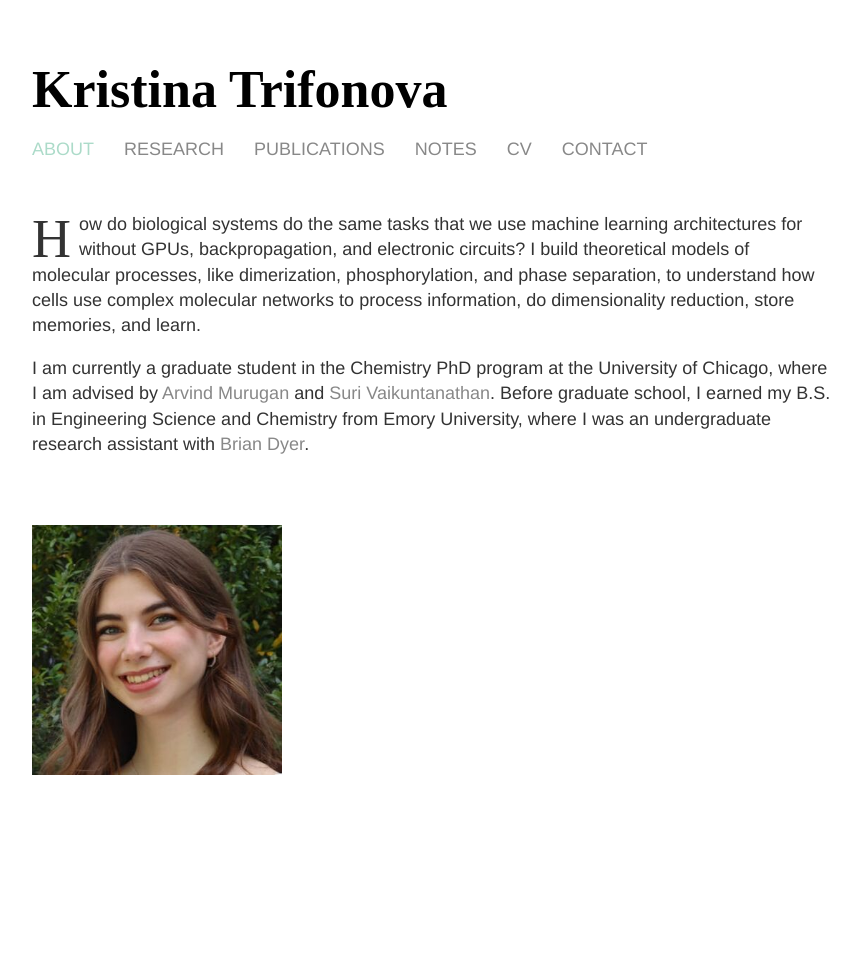
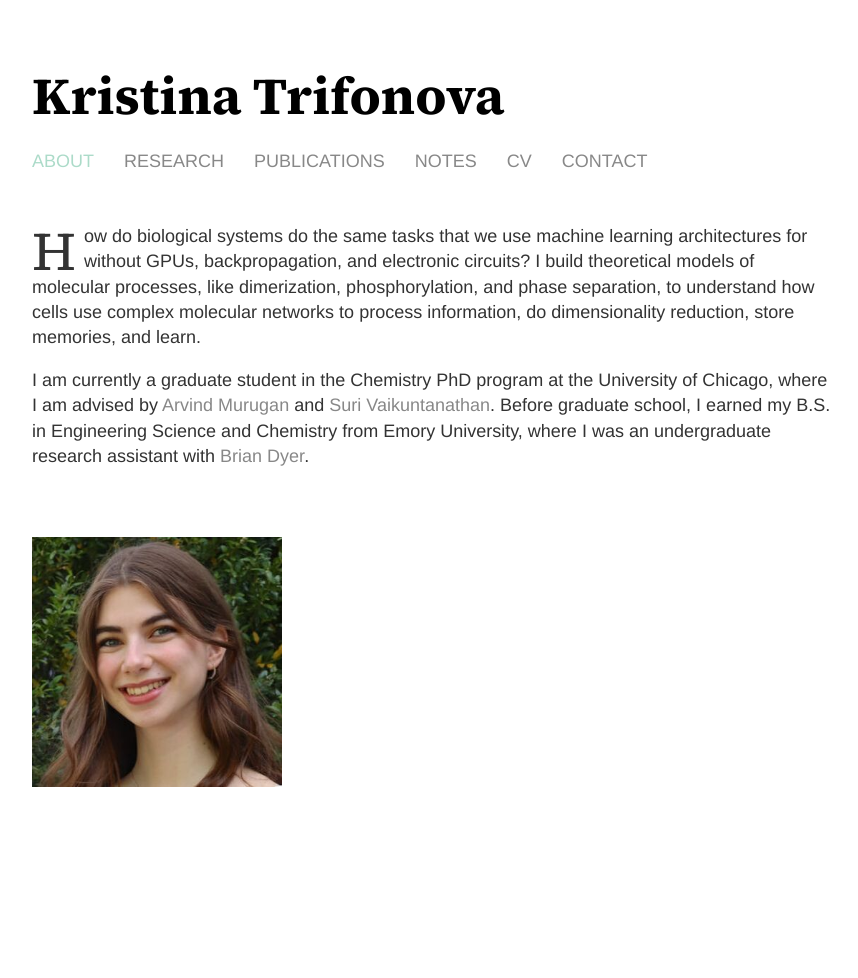
Before and after one commit to k-trifonova/k-trifonova.github.io, a Jekyll site: the page built from index.html, in a window 1280 px wide. Shown: the whole page, without its empty margins (208-1066 px from the left). Built offline with Jekyll 4.4.1, drawn with Linux system fonts in a browser that asks for light colours.

Commit message:
Change times new roman to source serif

```diff
--- a/css/main.css
+++ b/css/main.css
@@ -1,3 +1,5 @@
+@import url('https://fonts.googleapis.com/css2?family=Source+Serif+4:ital,wght@0,400;0,700;1,400&display=swap');
+
 html, body, a, p, h1, h2, h3, h4, h5, h6, ul, li, span, div {
   cursor: url("../img/DNA_cursor_black_diagonal.png") 0 0, auto !important;
 }
@@ -16,17 +18,17 @@ a { font-size: inherit; line-height: inherit; font-family: inherit; text-decorat
 a:hover, #about.active, #research.active, #publications.active, #contact.active, #notes.active { text-decoration: none; color: #acdbc9; }
 a { cursor: url("../img/DNA_cursor_black_diagonal.png") 0 0, auto !important; }
 
-h1 { font-size: 52px; font-family:'Albra', 'Tiempos', 'Times New Roman', 'Serif'; margin-bottom: 18px; overflow: visible !important; }
-h2 { font-size: 20px; line-height: 1em; font-weight: bold; font-family:'Albra', 'Tiempos', 'Times New Roman', 'Serif'; color: #333; margin-bottom: 6px; margin-top: 0px; overflow: visible !important; }
+h1 { font-size: 52px; font-family: 'Source Serif 4', 'Serif'; margin-bottom: 18px; overflow: visible !important; }
+h2 { font-size: 20px; line-height: 1em; font-weight: bold; font-family: 'Source Serif 4', 'Serif'; color: #333; margin-bottom: 6px; margin-top: 0px; overflow: visible !important; }
 p { font-size: 18px; line-height: 1.4em; font-family:'Avenir', 'Helvetica', 'Arial', 'Sans-Serif'; color: #333; margin-bottom: 1em; margin-top: 0px; overflow: visible !important; }
 sup { vertical-align: top; position: relative; top: -0.25em; }
 
 ol { font-size: 18px; font-family:'Avenir', 'Helvetica', 'Arial', 'Sans-Serif'; color: #333; margin-bottom: 6px; margin-top: 0px; overflow: visible !important; }
 ol p { font-size: 18px; line-height: 1.4em; font-family:'Avenir', 'Helvetica', 'Arial', 'Sans-Serif'; color: #333; margin-bottom: 6px; margin-top: 0px; overflow: visible !important; }
 
-.drop-cap::first-letter { font-size: 3em; font-family:'Albra', 'Tiempos', 'Times New Roman', 'Serif'; float: left; margin-right: 8px; margin-bottom: -0.2em; margin-top: 0; line-height: 1; }
+.drop-cap::first-letter { font-size: 3em; font-family: 'Source Serif 4', 'Serif'; float: left; margin-right: 8px; margin-bottom: -0.2em; margin-top: 0; line-height: 1; }
 code { font-family: 'Courier New', Courier, monospace; font-style: normal; background-color: #f4f4f4; color: #333; padding: 1px 2px; border-radius: 3px; font-size: 0.9em; vertical-align: 0.05em; }
-.pub-note { font-size: 1em; font-family: 'Albra', 'Tiempos', 'Times New Roman', 'Serif'; font-style: italic; }
+.pub-note { font-size: 1em; font-family: 'Source Serif 4', 'Serif'; font-style: italic; }
 
 hr { border: none; height: 1px; color: #333; background-color: #333; }
 .footnote { font-size: 0.95em; margin-bottom: 1.4em; }
```
